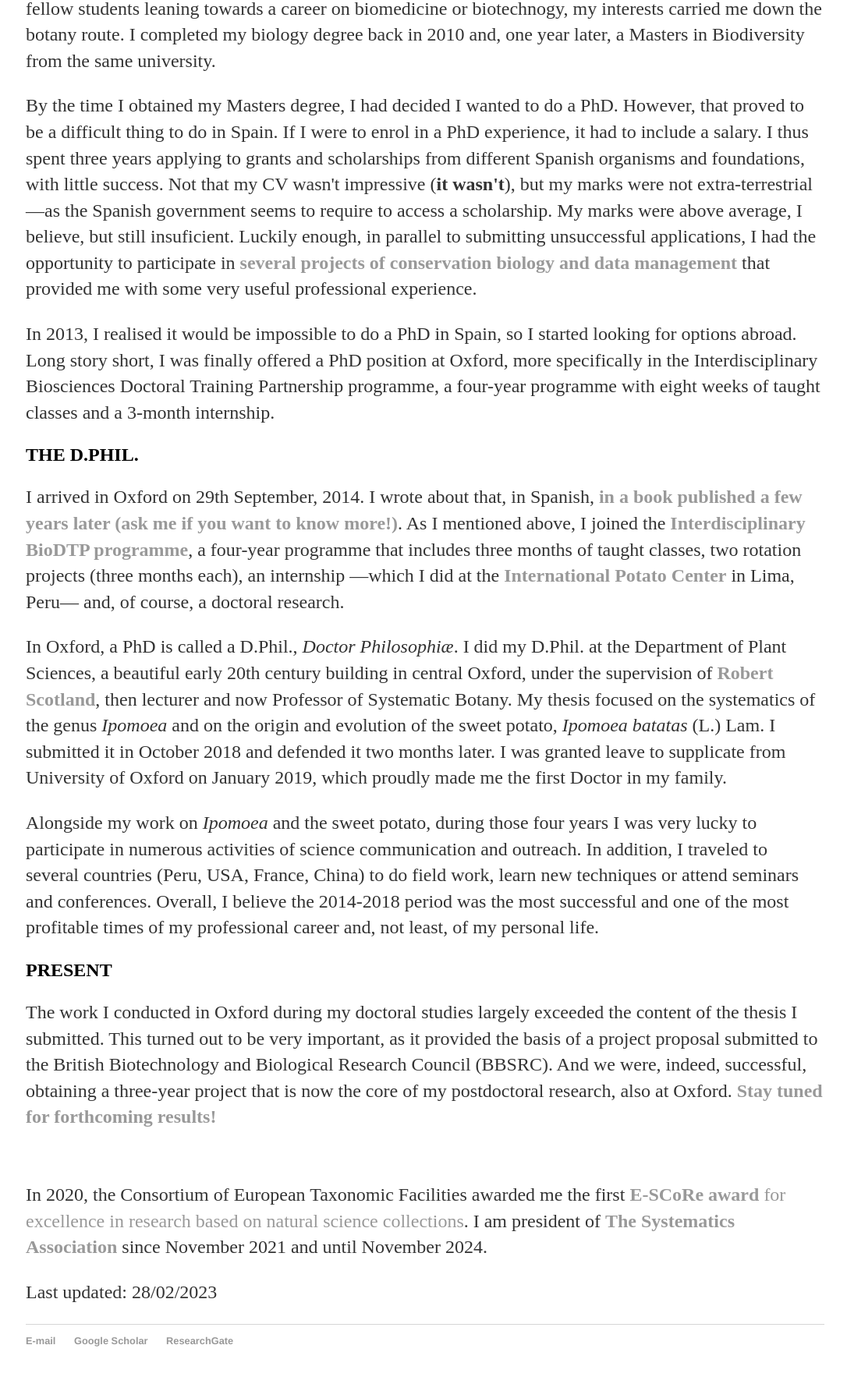
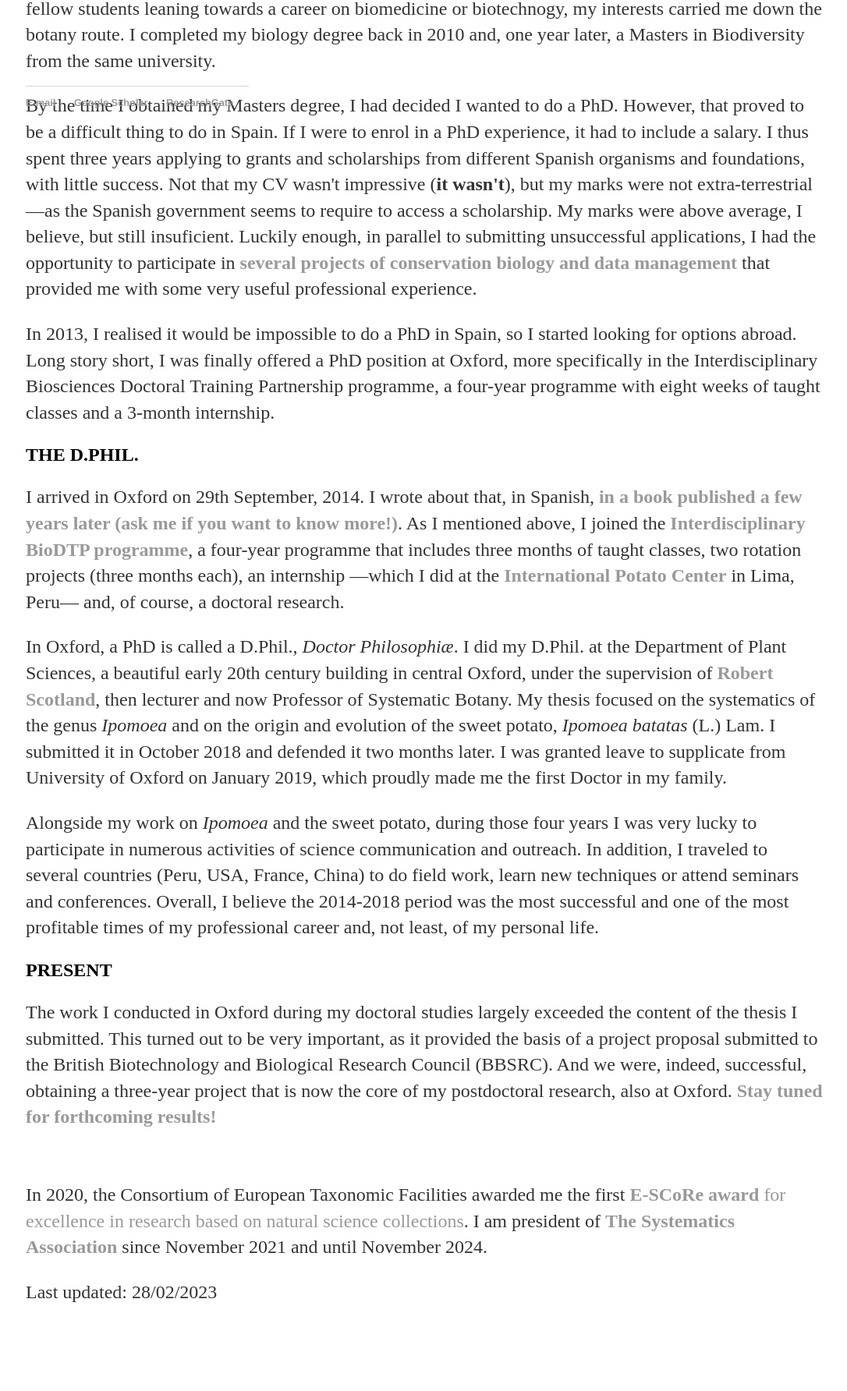
Before and after one commit to pablomurod/pablomurod.github.io, a Jekyll site: the page built from bio.html, in a window 1280 px wide. Shown: the part 748-2532 px from the top of the page at 78% size, without its empty margins (95-1181 px from the left). Built offline with Jekyll 4.4.1, drawn with Linux system fonts in a browser that asks for light colours; after the commit the page ends 2482 px from its top, so only the background shows below that.

Commit message:
Update default.html

```diff
--- a/_layouts/default.html
+++ b/_layouts/default.html
@@ -21,7 +21,7 @@
 			{{ content }}
 
 			</div><!-- /.container -->
-			<footer>
+			<footer style="position:fixed; bottom:0;">
 	    		<ul>
 	        		<li><a href="mailto:pablo.munoz@ucm.es" target="_blank">E-mail</a></li>
 					<li><a href="https://scholar.google.com/citations?user=fl0V-DkAAAAJ" target="_blank">Google Scholar</a></li>
```
